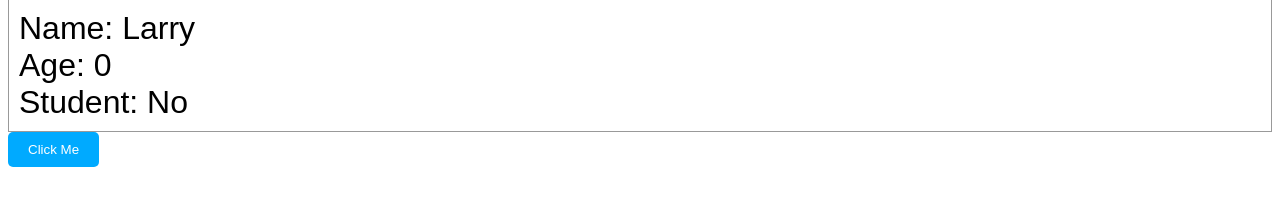
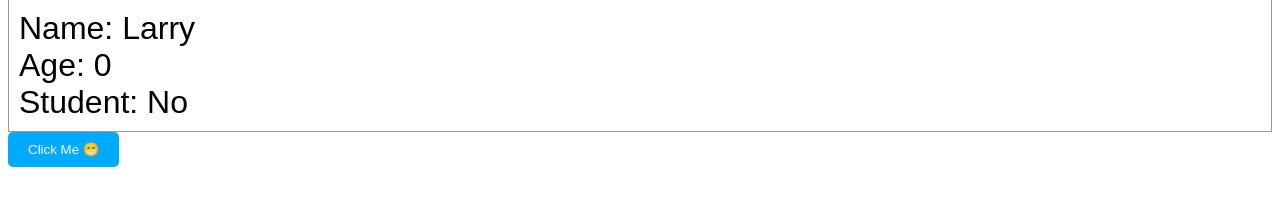
Before and after one commit to rycorson/my-react-app, a React (Vite) app: page / in a window 1280 px wide. Shown: the part 1100-1305 px from the top of the page. Built offline with nearby package versions, Linux system fonts and the light colour scheme.

Commit message:
Add onClick event handlers to Button.jsx

```diff
--- a/src/Button.jsx
+++ b/src/Button.jsx
@@ -11,7 +11,27 @@
         cursor: "pointer"
     }
 
-    return(<button style={styles}>Click Me</button>);
+    //const handleClick = () => console.log("ouch!");
+    //const handleClick2 = (name) => console.log(`${name} stop clicking me!`);
+
+    /*let count = 0;
+
+    const handleClick = (name) => {
+        if (count < 3) {
+            count++;
+            console.log(`${name} you clicked me ${count} time/s`);
+        }
+        else {
+            console.log(`${name} stop clicking me!`);
+        }
+    };
+
+    return(<button onClick={() => handleClick("Ryan")} style={styles}>Click Me</button>);*/
+
+    //const handleClick = (e) => console.log(e);
+    const handleClick = (e) => e.target.textContent = "OUCH! 🤕";
+
+    return(<button onClick={(e) => handleClick(e)} style={styles}>Click Me 😁</button>);
 }
 
 export default Button;
```
